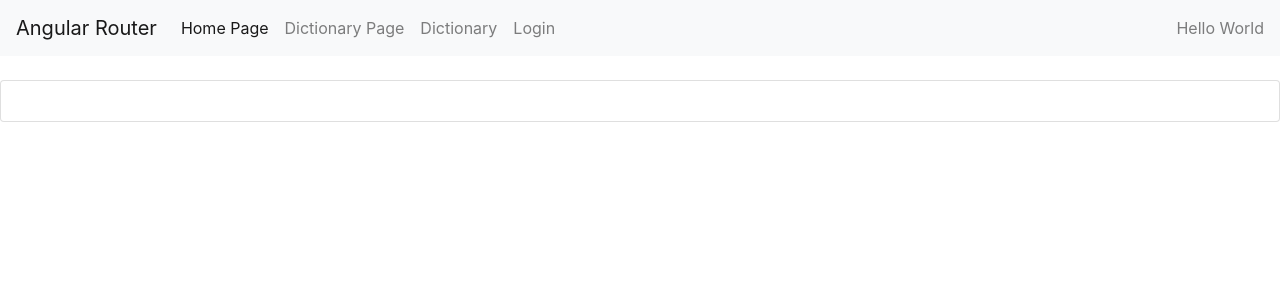
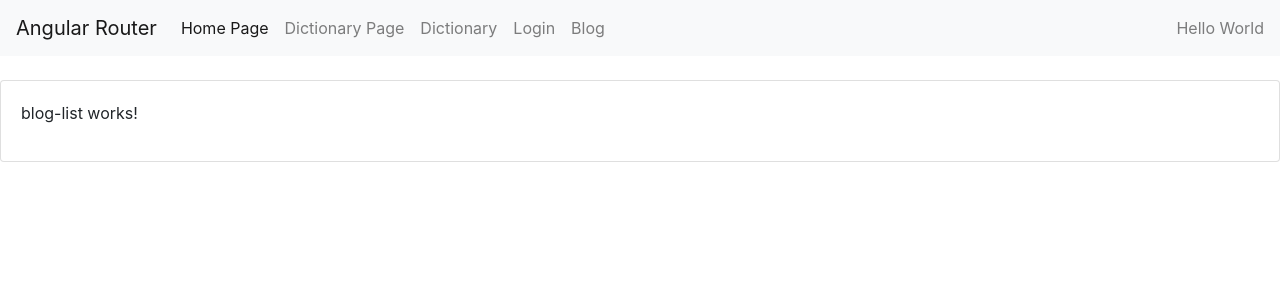
Before and after one commit to cgc0220h1/demo-angularservicerouter-demoprojects, an Angular app: page /blog in a window 1280 px wide. Before the commit this address led to /. Shown: the top 300 px of the page. Built offline with nearby package versions, Linux system fonts and the light colour scheme.

Commit message:
Add Blog Lazy Load Show Dummy Blog Component

```diff
--- a/src/app/app.component.html
+++ b/src/app/app.component.html
@@ -18,6 +18,9 @@
       <li class="nav-item">
         <a class="nav-link" routerLink="login-step-1">Login</a>
       </li>
+      <li class="nav-item">
+        <a class="nav-link" routerLink="blog">Blog</a>
+      </li>
     </ul>
     <span class="navbar-text">
       Hello World
--- /dev/null
+++ b/src/app/blog/blog-list/blog-list.component.html
@@ -0,0 +1 @@
+<p>blog-list works!</p>
--- /dev/null
+++ b/src/app/blog/blog-list/blog-list.component.ts
@@ -0,0 +1,14 @@
+import { Component, OnInit } from '@angular/core';
+
+@Component({
+  selector: 'app-blog-list',
+  templateUrl: './blog-list.component.html',
+})
+export class BlogListComponent implements OnInit {
+
+  constructor() { }
+
+  ngOnInit(): void {
+  }
+
+}
--- a/src/app/router/app-routing.module.ts
+++ b/src/app/router/app-routing.module.ts
@@ -31,6 +31,10 @@ const routes: Routes = [
   {
     path: 'login-step-2',
     component: LoginStep2Component
+  },
+  {
+    path: 'blog',
+    loadChildren: () => import('../blog/blog.module').then(m => m.BlogModule)
   }
 ];
 
```
Also changed, not shown: src/app/blog/blog-routing.module.ts (added, +16 -0 lines), src/app/blog/blog.module.ts (added, +15 -0 lines).
